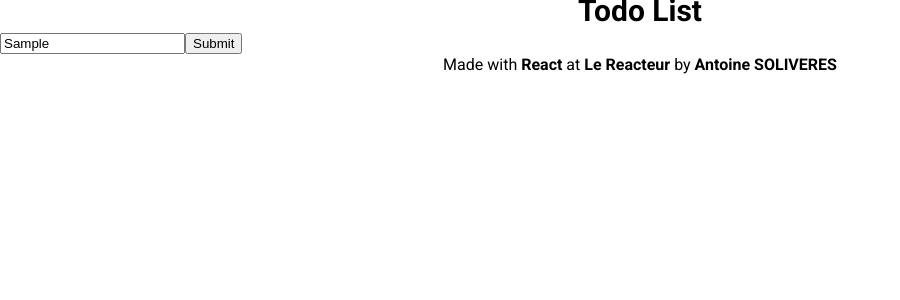
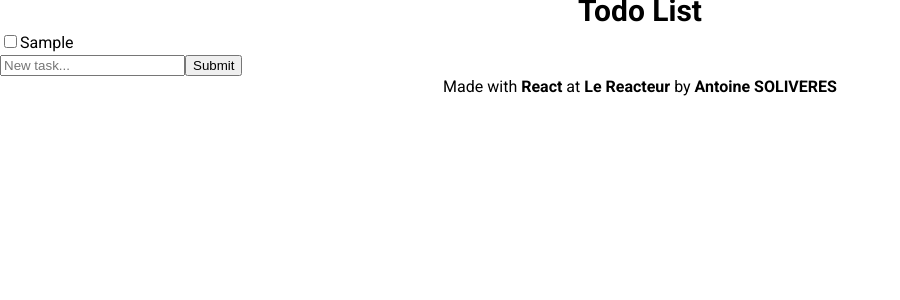
Before and after one commit to Ant0yne/react-todo-list-exercise, a React (Vite) app: page / in a window 1280 px wide. Both pictures are taken after typing "Sample" into the empty fields and a click on the input 213 px from the left and 43 px from the top of the page. Shown: the top 300 px of the page, without its empty margins (0-900 px from the left). Built offline with nearby package versions, Linux system fonts and the light colour scheme.

Commit message:
checkbox-and-label-for-task-creation

```diff
--- a/src/components/CreateTask/index.jsx
+++ b/src/components/CreateTask/index.jsx
@@ -1,3 +1,5 @@
+import Task from "../Task";
+
 import "./createTask.css";
 
 const CreateTask = ({ taskInput, setTaskInput, taskList, setTaskList }) => {
@@ -5,12 +7,26 @@ const CreateTask = ({ taskInput, setTaskInput, taskList, setTaskList }) => {
 		<>
 			<main>
 				<div>
+					{taskList.map((task, i) => {
+						return (
+							<>
+								<Task key={i} task={task} />
+							</>
+						);
+					})}
+				</div>
+				<div>
 					<form
 						onSubmit={(e) => {
-							e.preventDefault();
-							const listTemp = [...taskList];
-							listTemp.push(taskInput);
-							setTaskList(listTemp);
+							if (taskInput !== "") {
+								e.preventDefault();
+								const listTemp = [...taskList];
+								listTemp.push(taskInput);
+								setTaskInput("");
+								setTaskList(listTemp);
+							} else {
+								e.preventDefault();
+							}
 						}}>
 						<input
 							type="text"
--- a/src/components/Header/index.jsx
+++ b/src/components/Header/index.jsx
@@ -3,7 +3,9 @@ import "./header.css";
 const Header = () => {
 	return (
 		<>
-			<h1>Todo List</h1>
+			<header>
+				<h1>Todo List</h1>
+			</header>
 		</>
 	);
 };
--- /dev/null
+++ b/src/components/Task/index.jsx
@@ -0,0 +1,18 @@
+import "./task.css";
+
+const Task = ({ task }) => {
+	return (
+		<>
+			<div>
+				<input
+					type="checkbox"
+					name={`checkbox-${task}`}
+					id={`checkbox-${task}`}
+				/>
+				<label htmlFor={`checkbox-${task}`}>{task}</label>
+			</div>
+		</>
+	);
+};
+
+export default Task;
```
Also changed, not shown: src/components/Task/task.css (added).
